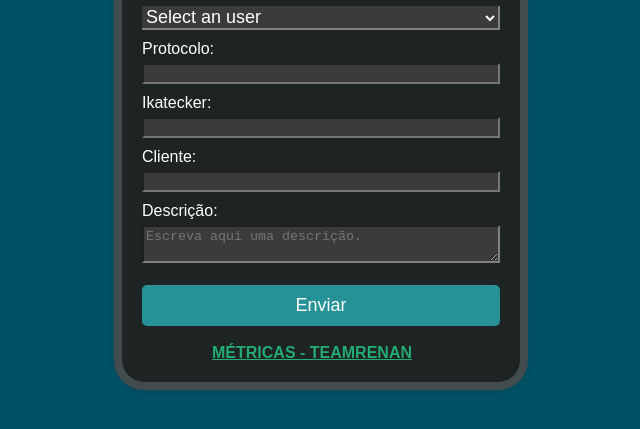
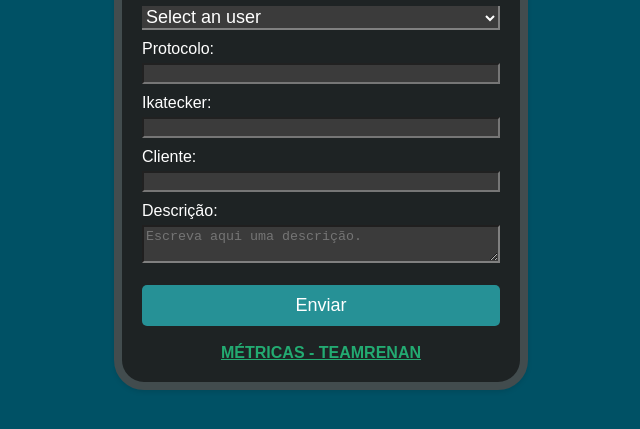
Before and after one commit to Sam-L-R/teammetrics, a plain HTML site: page index.html in a window 1280 px wide. Shown: the part 269-698 px from the top of the page, without its empty margins (319-959 px from the left). Drawn offline with Linux system fonts and the light colour scheme.

Commit message:
linksheets

```diff
--- a/stylesOrigin.css
+++ b/stylesOrigin.css
@@ -15,6 +15,10 @@ body {
   border-radius: 30px;
   padding: 20px;
   box-shadow: 0 2px 5px rgba(0, 0, 0, 0.1);
+  display: flex;
+  flex-direction: column;
+  justify-content: center; /* Alinha verticalmente ao centro */
+  align-items: center;
 }
 
 #user {
@@ -85,9 +89,11 @@ body {
   color: #23ab72;
   font-size: 16px;
   font-weight: bold;
-  margin-bottom: 10px;
-  margin-top: 8px;
-  padding: 70px;
+  /* margin-bottom: 10px;
+  margin-top: 8px; */
+  /* padding: 5px 175px; */
+  border-radius: 5px;
+  text-align: center; /* Alinha o texto horizontalmente ao centro */
 }
 
 /* Style the submit button */
```
